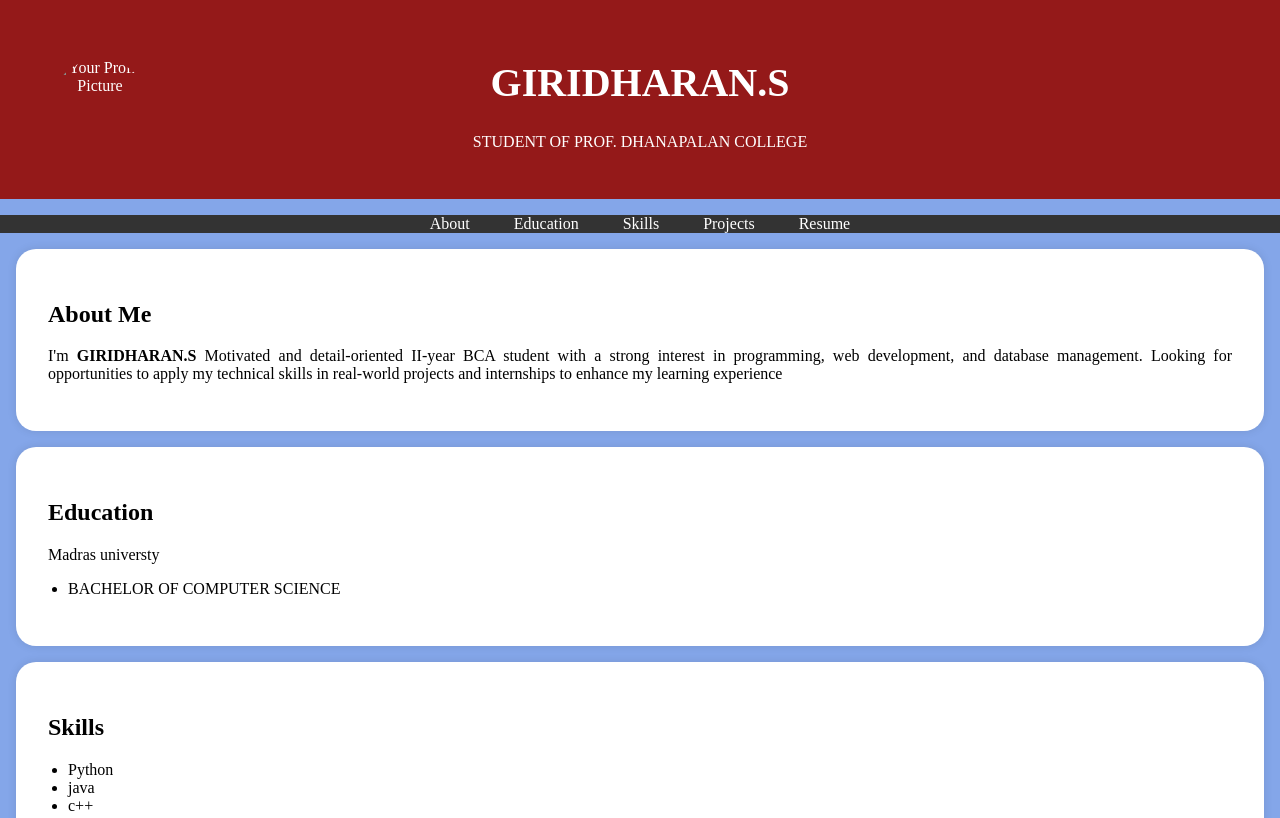
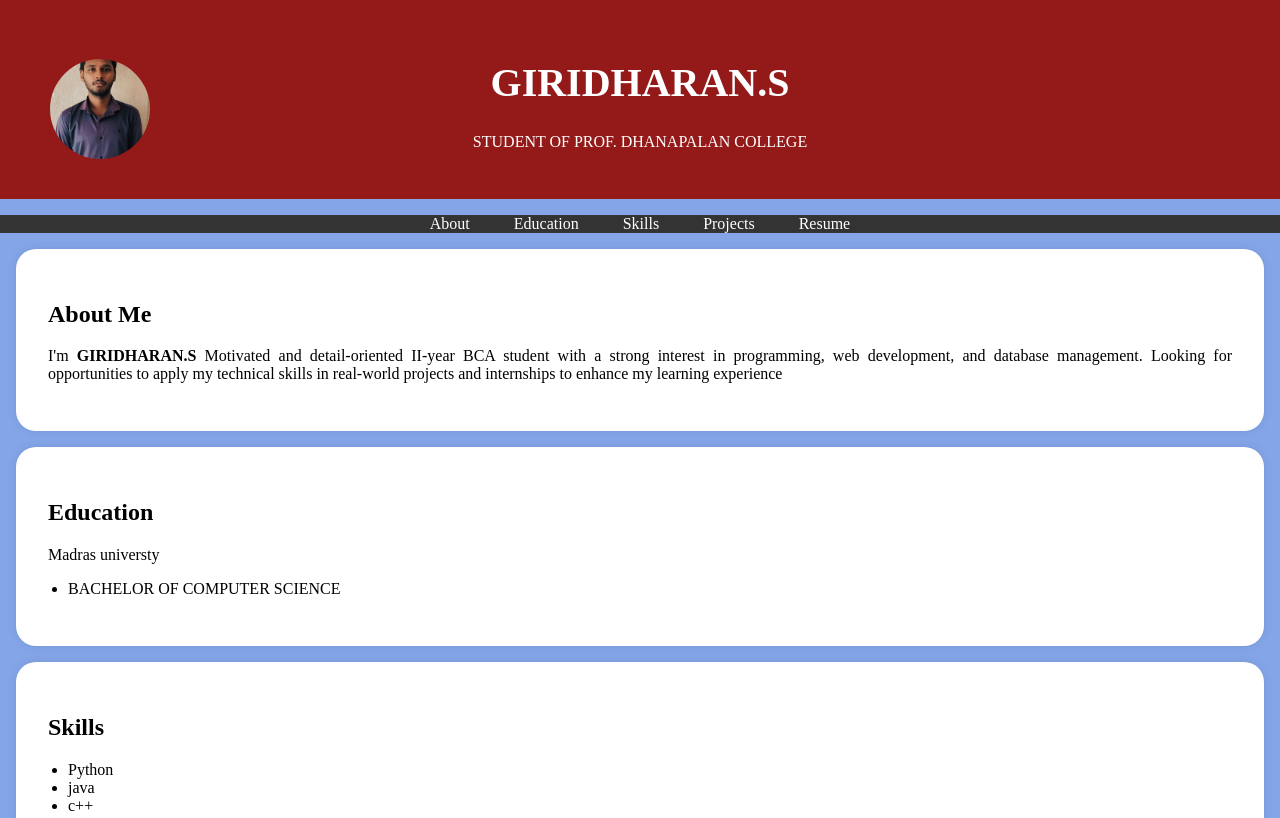
Before and after one commit to Giridharan1806/Giri, a plain HTML site: page index.html in a window 1280 px wide. Shown: the top 818 px of the page. Drawn offline with Linux system fonts and the light colour scheme.

Commit message:
Update index.html
Signed-off-by: Giridharan1806 <giridharan180637@gmail.com>

```diff
--- a/index.html
+++ b/index.html
@@ -94,7 +94,7 @@
     <header>
         <div class="header-content">
             <!-- Add your profile picture here -->
-            <img src="ruben pic.jpg" alt="Your Profile Picture" class="profile-picture">
+            <img src="Whatsapp Image 2025-03-28 at 12.13.01 PM.jpeg" alt="Your Profile Picture" class="profile-picture">
             <h1> GIRIDHARAN.S </h1>
             <p>STUDENT OF PROF. DHANAPALAN COLLEGE</p>
         </div>
```
